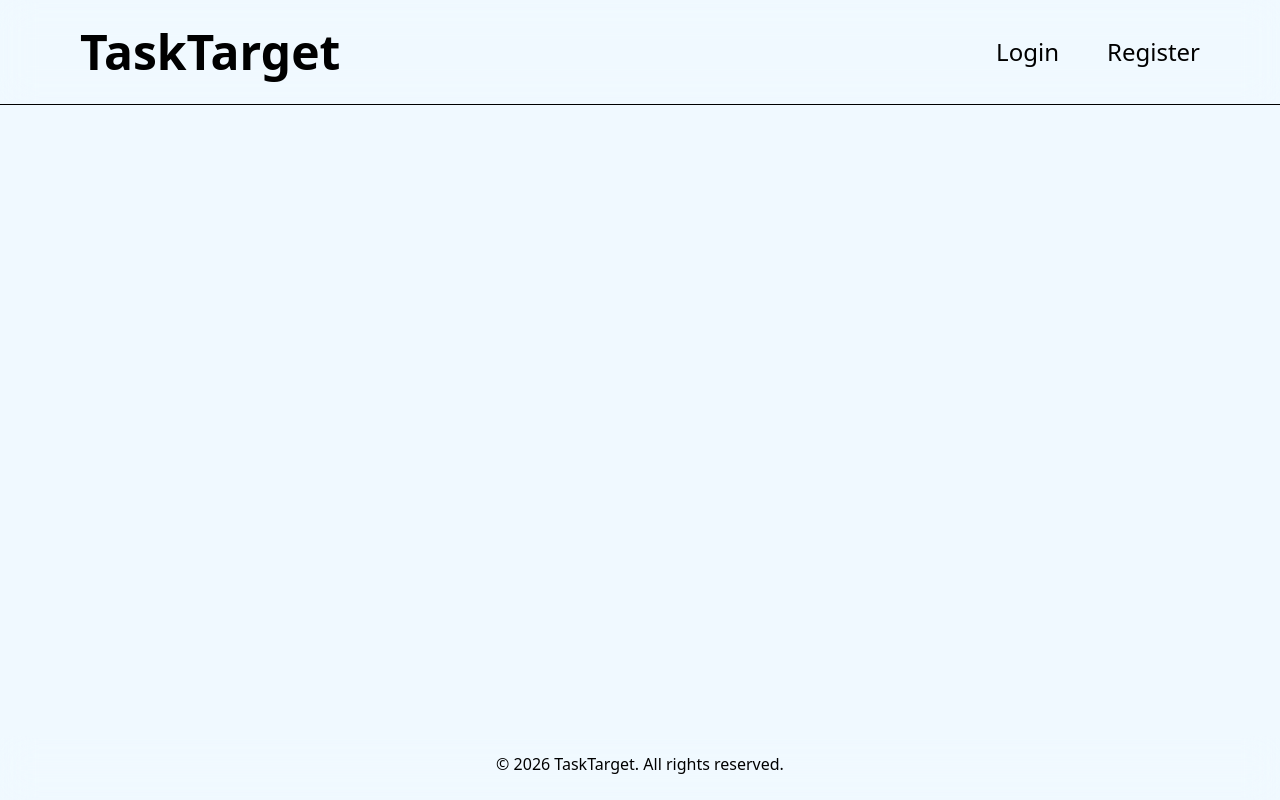
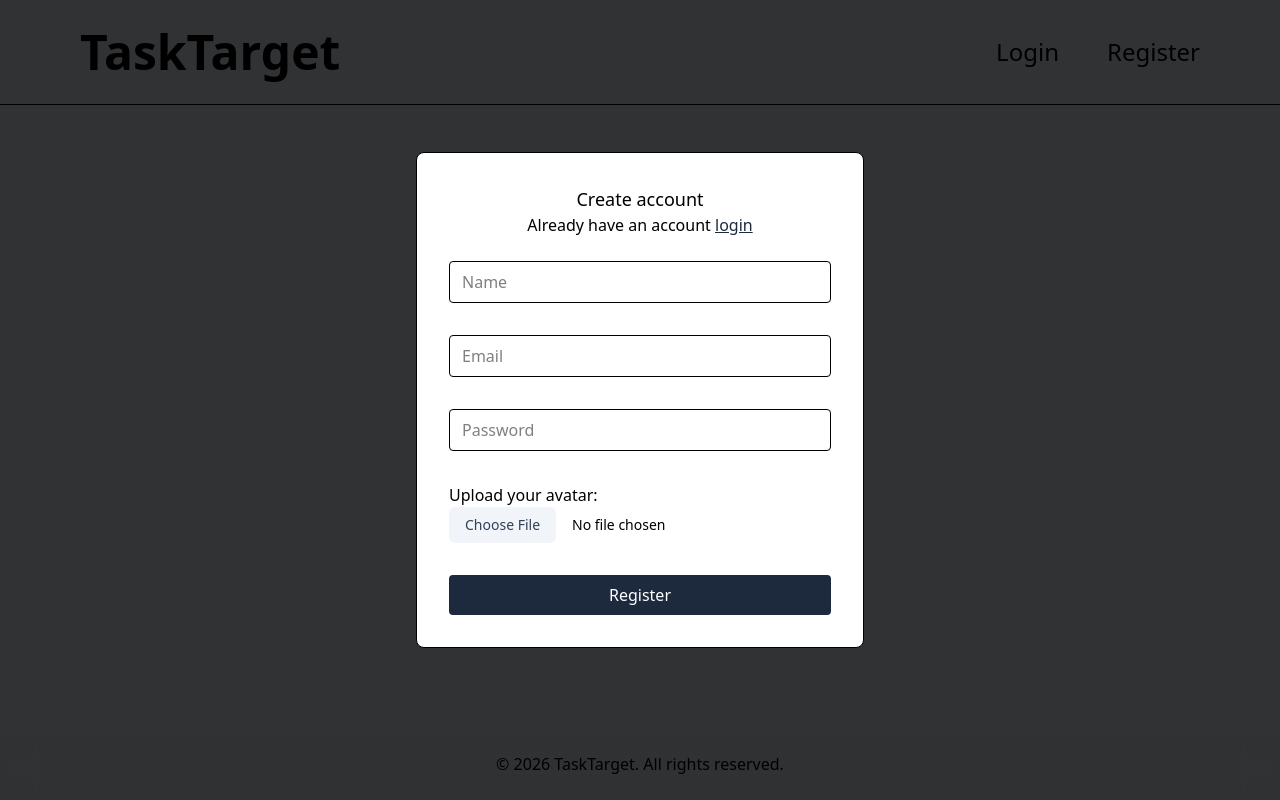
Before and after one commit to sujalsoni19/assignment, a React app in the folder frontend/: page /register in a window 1280 px wide. Built offline with nearby package versions, Linux system fonts and the light colour scheme; the HTML template or start-up script is replaced by a standard one.

Commit message:
add register and login page

```diff
--- a/frontend/package.json
+++ b/frontend/package.json
@@ -14,6 +14,7 @@
     "axios": "^1.13.2",
     "react": "^19.2.0",
     "react-dom": "^19.2.0",
+    "react-hook-form": "^7.71.0",
     "react-router-dom": "^7.12.0",
     "tailwindcss": "^4.1.18"
   },
--- a/frontend/src/pages/Login.jsx
+++ b/frontend/src/pages/Login.jsx
@@ -1,11 +1,78 @@
-import React from 'react'
+import { useForm } from "react-hook-form";
+import api from "../api/axios";
+import { useAuth } from "../context/Authcontext.jsx";
+import { useNavigate, Link } from "react-router-dom";
 
-function Login() {
+export default function Login() {
+  const {
+    register,
+    handleSubmit,
+    formState: { errors },
+  } = useForm();
+  const { setUser } = useAuth();
+  const navigate = useNavigate();
+
+  const onSubmit = async (data) => {
+    try {
+      await api.post("/api/users/login", data);
+      const res = await api.get("/api/users/me");
+      setUser(res.data.data);
+      navigate("/dashboard");
+    } catch {
+      alert("Invalid email or password");
+    }
+  };
+
   return (
-    <div>
+    <div
+      onClick={() => navigate("/")}
+      className="fixed inset-0 flex items-center px-2 justify-center bg-black/80"
+    >
+      <form
+        onClick={(e) => e.stopPropagation()}
+        onSubmit={handleSubmit(onSubmit)}
+        className="bg-white w-full max-w-md p-8 rounded-lg border"
+      >
+        <div className="mb-6 flex flex-col items-center">
+          <h2 className="text-lg font-medium text-center">Login</h2>
+          <p>
+            Don't have an account{" "}
+            <Link to="/register" className="underline text-slate-800">
+              register
+            </Link>
+          </p>
+        </div>
 
+        <div className="space-y-4">
+          <div>
+            <input
+              {...register("email", { required: "Email is required" })}
+              placeholder="Email"
+              type="email"
+              className="w-full border px-3 py-2 rounded"
+            />
+            <p className="text-sm text-red-500 min-h-4">
+              {errors.email?.message}
+            </p>
+          </div>
+
+          <div>
+            <input
+              {...register("password", { required: "Password is required" })}
+              type="password"
+              placeholder="Password"
+              className="w-full border px-3 py-2 rounded"
+            />
+            <p className="text-sm text-red-500 min-h-4">
+              {errors.password?.message}
+            </p>
+          </div>
+
+          <button className="w-full bg-slate-800 text-white py-2 rounded">
+            Login
+          </button>
+        </div>
+      </form>
     </div>
-  )
+  );
 }
-
-export default Login
--- a/frontend/src/pages/Register.jsx
+++ b/frontend/src/pages/Register.jsx
@@ -1,11 +1,121 @@
-import React from 'react'
+import { useForm } from "react-hook-form";
+import api from "../api/axios";
+import { Link, useNavigate } from "react-router-dom";
 
-function Register() {
+export default function Register() {
+  const {
+    register,
+    handleSubmit,
+    formState: { errors },
+  } = useForm();
+  const navigate = useNavigate();
+
+  const onSubmit = async (data) => {
+    try {
+      const formData = new FormData();
+      formData.append("name", data.name);
+      formData.append("email", data.email);
+      formData.append("password", data.password);
+      formData.append("avatar", data.avatar[0]);
+
+      await api.post("/api/users/register", formData);
+      navigate("/login");
+    } catch {
+      alert("Registration failed");
+    }
+  };
+
   return (
-    <div>
+    <div
+      onClick={() => navigate("/")}
+      className="fixed inset-0 px-2 flex items-center justify-center bg-black/80"
+    >
+      <form
+        onClick={(e) => e.stopPropagation()}
+        onSubmit={handleSubmit(onSubmit)}
+        className="bg-white w-full max-w-md p-8 rounded-lg border"
+      >
+        <div className="mb-6 flex flex-col items-center">
+          <h2 className="text-lg font-medium text-center">Create account</h2>
+          <p>
+            Already have an account{" "}
+            <Link to="/login" className="underline text-slate-800">
+              login
+            </Link>
+          </p>
+        </div>
 
+        <div className="space-y-4">
+          <div>
+            <input
+              {...register("name", { required: "Name is required" })}
+              placeholder="Name"
+              className="w-full border px-3 py-2 rounded"
+            />
+            <p className="text-sm text-red-500 min-h-4">
+              {errors.name?.message}
+            </p>
+          </div>
+
+          <div>
+            <input
+              {...register("email", { required: "Email is required" })}
+              type="email"
+              placeholder="Email"
+              className="w-full border px-3 py-2 rounded"
+            />
+            <p className="text-sm text-red-500 min-h-4">
+              {errors.email?.message}
+            </p>
+          </div>
+
+          <div>
+            <input
+              {...register("password", {
+                required: "Password is required",
+                minLength: { value: 6, message: "Min 6 characters required" },
+              })}
+              type="password"
+              placeholder="Password"
+              className="w-full border px-3 py-2 rounded"
+            />
+            <p className="text-sm text-red-500 min-h-4">
+              {errors.password?.message}
+            </p>
+          </div>
+
+          <div>
+            <label htmlFor="avatar">Upload your avatar:</label>
+            <input
+              type="file"
+              id="avatar"
+              accept="image/png, image/jpeg"
+              {...register("avatar", {
+                required: "Avatar is required",
+                validate: {
+                  fileType: (files) =>
+                    ["image/jpeg", "image/png"].includes(files[0]?.type) ||
+                    "Only JPG or PNG images allowed",
+                },
+              })}
+              className="
+                        w-full text-sm
+                        file:mr-4 file:py-2 file:px-4
+                        file:rounded-md file:border-0
+                      file:bg-slate-100 file:text-slate-700
+                      hover:file:bg-slate-200
+                        cursor-pointer "
+            />
+            <p className="text-sm text-red-500 min-h-4">
+              {errors.avatar?.message}
+            </p>
+          </div>
+
+          <button className="w-full bg-slate-800 text-white py-2 rounded">
+            Register
+          </button>
+        </div>
+      </form>
     </div>
-  )
+  );
 }
-
-export default Register
```
Also changed, not shown: 1 other file (tests, documents, lock files or other folders).
